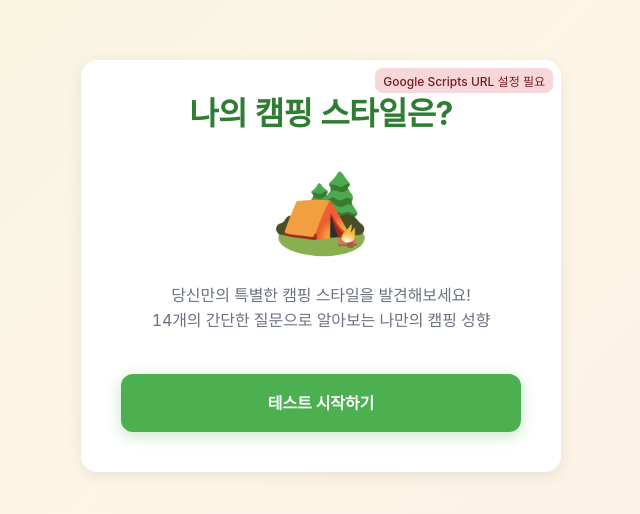
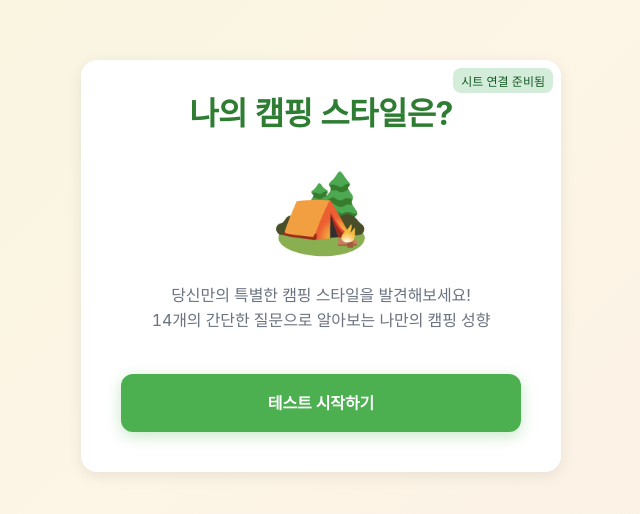
Before and after one commit to dasomjang1028/camping-style-test, a plain HTML site: page index.html in a window 1280 px wide. Shown: the part 134-648 px from the top of the page, without its empty margins (319-959 px from the left). Drawn offline with nearby package versions, Linux system fonts and the light colour scheme; a web font is replaced by a local one.

Commit message:
Update index.html

```diff
--- a/index.html
+++ b/index.html
@@ -830,7 +830,7 @@
     <script>
         // Google Sheets 연동 설정
         const SHEETS_CONFIG = {
-            url: 'https://script.google.com/macros/s/YOUR_SCRIPT_ID/exec',
+            url: 'https://script.google.com/macros/s/AKfycbxTtj7aDwRZXkUMOi7C_D33GRQVJxFL8geaNLXErhSRlm17MIxnF0ZbvnBaotA_EsDo/exec',
             testSheet: '테스트결과',
             couponSheet: '쿠폰발급'
         };
```
